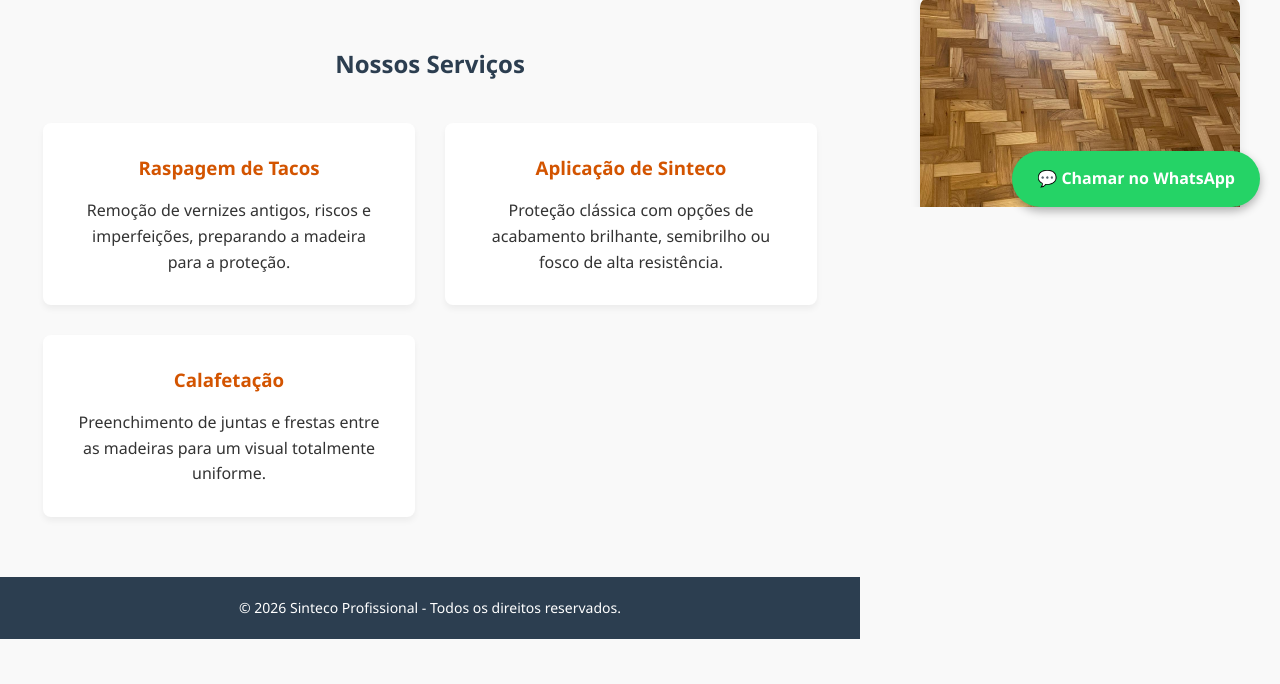
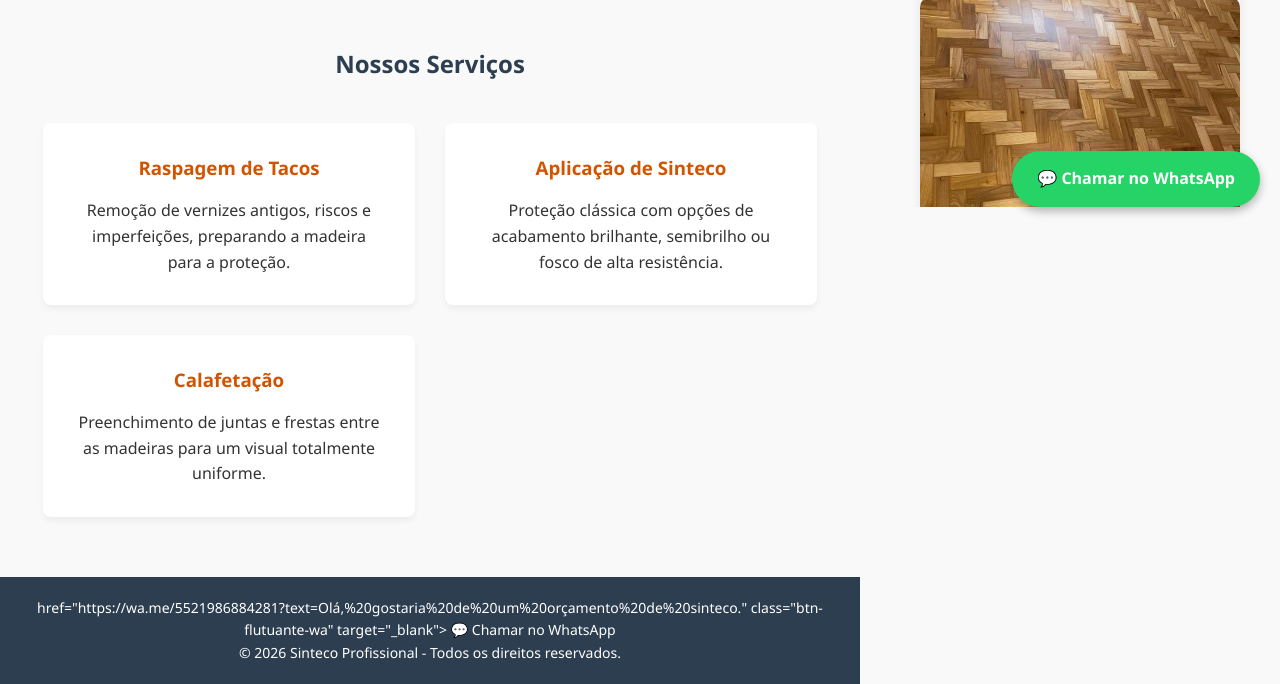
Before and after one commit to thanderson1996-cyber/Paulo-sinteko-tstII, a plain HTML site: page index.html in a window 1280 px wide. Shown: the part 573-1257 px from the top of the page. Before the commit the page ends 1212 px from the top, so only its background shows below. Drawn offline with Linux system fonts and the light colour scheme.

```diff
--- a/index.html
+++ b/index.html
@@ -329,7 +329,8 @@
     </a>
 
     <!-- RODAPÉ -->
-    <footer id="orcamento">
+    <footer id="orcamento"> href="https://wa.me/5521986884281?text=Olá,%20gostaria%20de%20um%20orçamento%20de%20sinteco." class="btn-flutuante-wa" target="_blank">
+        💬 Chamar no WhatsApp
         <p>&copy; 2026 Sinteco Profissional - Todos os direitos reservados.</p>
     </footer>
 
```
